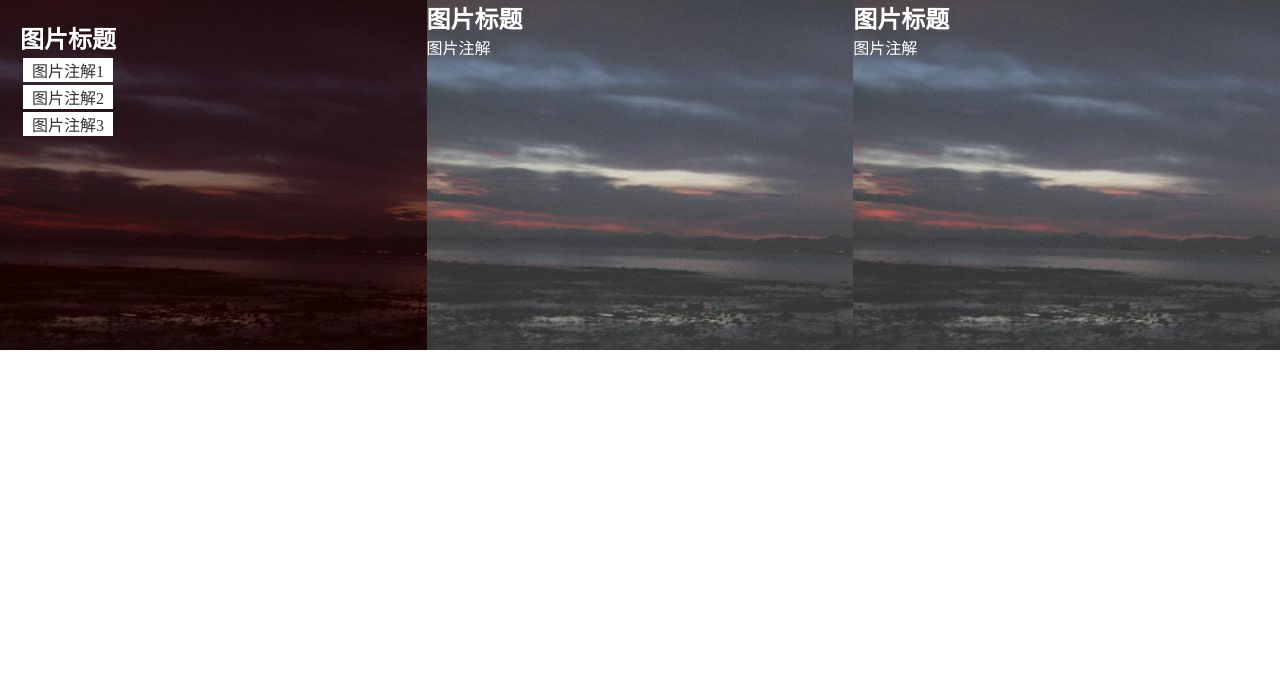
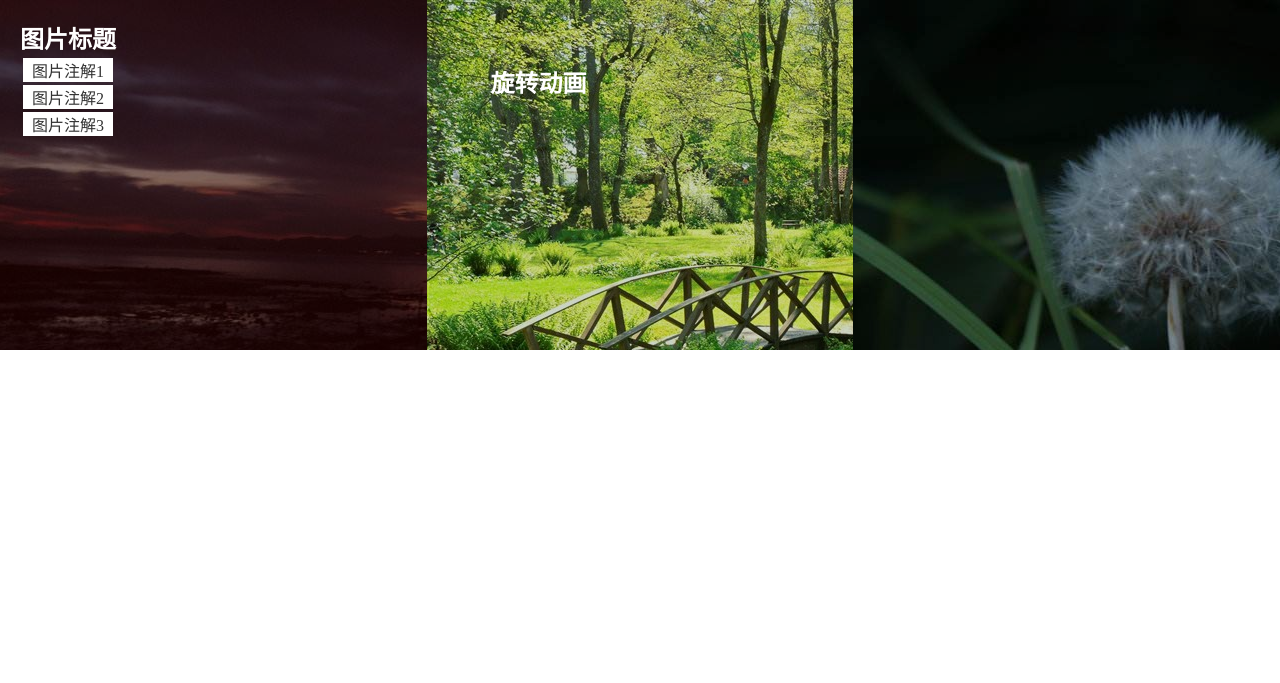
Before and after one commit to dxc1995/animation, a plain HTML site: page index.html in a window 1280 px wide. Drawn offline with Linux system fonts and the light colour scheme.

Commit message:
完成旋转和扭曲动画

```diff
--- a/css/main.css
+++ b/css/main.css
@@ -87,3 +87,76 @@ figure figcaption p, h2, span, div {
 	transform: translate(-50px, 0);
 	opacity: 0.5
 }
+
+.item2 {
+	background: #030;
+}
+
+.item2 figcaption {
+	width: 100%;
+	height: 100%;
+}
+
+.item2 figcaption h2{
+    margin-top: 15%;
+    margin-left: 15%;
+}
+
+.item2 figcaption p {
+	margin-left: 15%;
+	transform: translate(0px, 50px);
+	opacity: 0;
+}
+
+.item2 figcaption div {
+	border: 2px solid #FFF;
+	width: 80%;
+	height: 80%;
+	position: absolute;
+	top: 10%;
+	left: 10%;
+	transform: translate(0px, -350px) rotate(0deg);
+}
+
+.item2:hover figcaption div {
+	transform: translate(0px, 0px) rotate(360deg);
+}
+
+.item2:hover img {
+	opacity: 0.5;
+}
+
+.item2:hover figcaption p {
+	transform: translate(0px, 0px);
+	opacity: 1;
+}
+
+.item3 {
+	background: #000;
+}
+
+.item3 figcaption {
+	top: 30%;
+	left: 15%;
+}
+
+.item3 figcaption h2 {
+	transform: skew(90deg);
+}
+
+.item3 figcaption p {
+	transform: skew(90deg);
+	transition-delay: 0.1s;
+}
+
+.item3:hover img {
+	opacity: 0.5
+}
+
+.item3:hover figcaption h2 {
+	transform: skew(0deg);
+}
+
+.item3:hover figcaption p {
+	transform: skew(0deg)
+}
--- a/index.html
+++ b/index.html
@@ -15,18 +15,19 @@
    	  	<p>图片注解3</p>
    	  </figcaption>
    </figure>
-   <figure>
-   	  <img src="imgs/timg.jpg" alt="">
+   <figure class="item2">
+   	  <img src="imgs/item.jpg" alt="">
    	  <figcaption>
-   	  	<h2>图片标题</h2>
-   	  	<p>图片注解</p>
+   	  	<h2>旋转动画</h2>
+   	  	<p>飞来飞去,飞来飞舞</p>
+   	  	<div></div>
    	  </figcaption>
    </figure>
-   <figure>
-   	  <img src="imgs/timg.jpg" alt="">
+   <figure class="item3">
+   	  <img src="imgs/item3.jpg" alt="">
    	  <figcaption>
-   	  	<h2>图片标题</h2>
-   	  	<p>图片注解</p>
+   	  	<h2>斜切动画</h2>
+   	  	<p>斜切动画图片注解</p>
    	  </figcaption>
    </figure>
 </body>
```
Also changed, not shown: imgs/item.jpg (added), imgs/item1.jpg (added), imgs/item2.jpg (added), imgs/item3.jpg (added).
